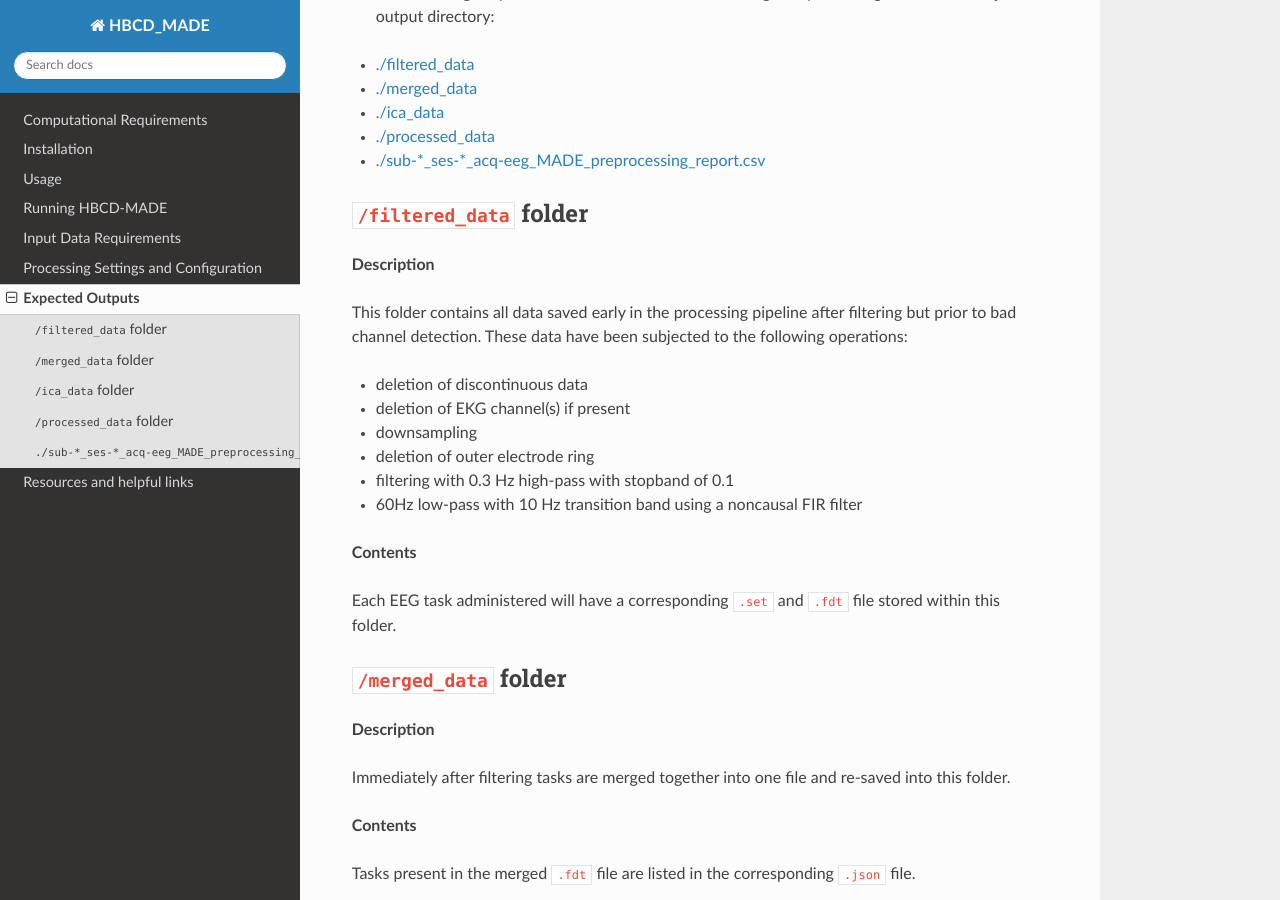
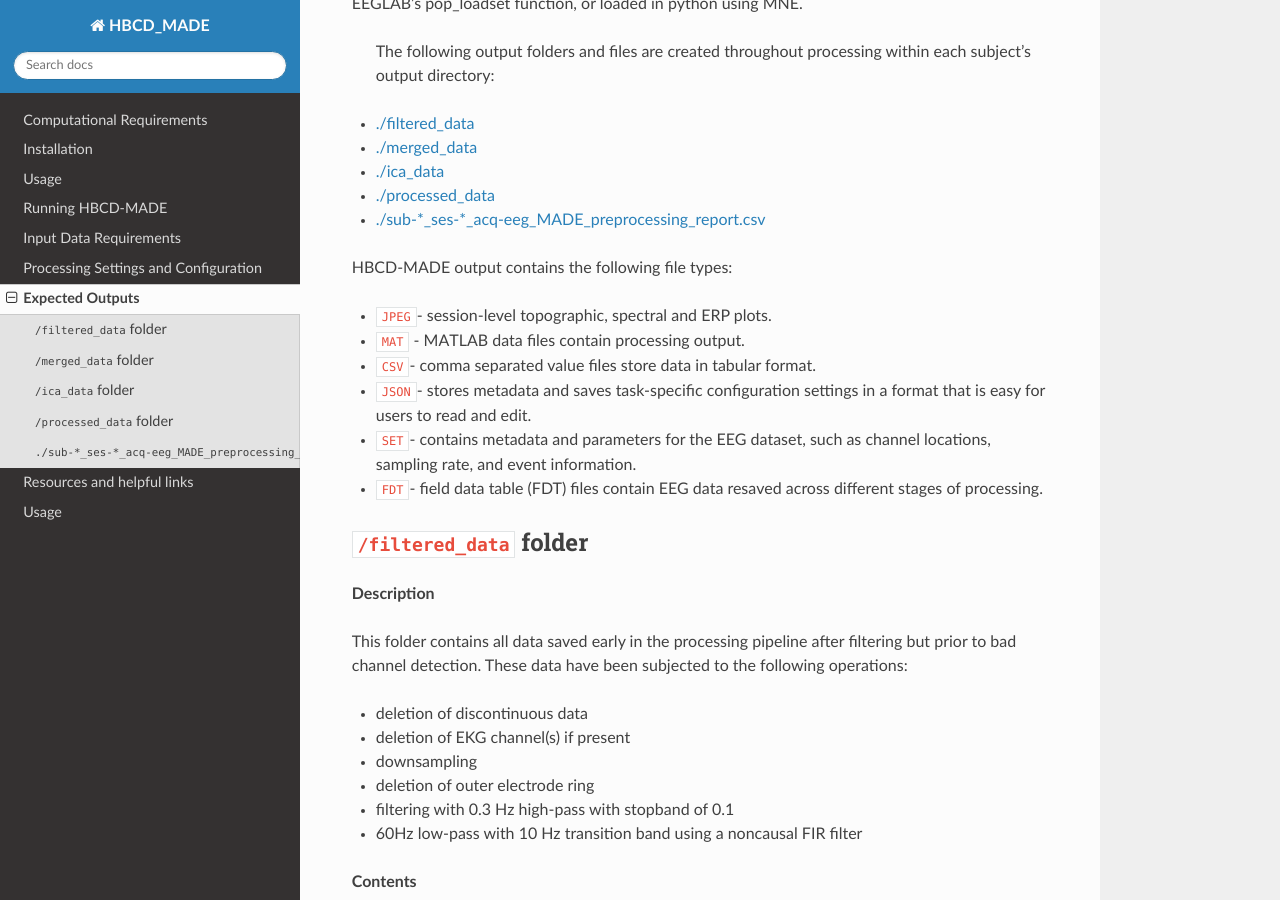
Before and after one commit to DCAN-Labs/HBCD-MADE, a Sphinx documentation site: the page built from docs/source/expected_outputs.rst, in a window 1280 px wide and 900 px high, scrolled down 362 px. Built offline with Sphinx 7.4.7 and the Read the Docs theme 2.0.0, drawn with Linux system fonts in a browser that asks for light colours.

```diff
--- a/docs/source/expected_outputs.rst
+++ b/docs/source/expected_outputs.rst
@@ -3,6 +3,8 @@ Expected Outputs
 ================
 
 The output structure of HBCD-MADE will mimic the input BIDS structure. If you have some EEG file that is found under ``/bids_dir/sub-1/ses-1/eeg/``, then the output of HBCD-MADE will fall under ``output_dir/sub-1/ses-1/eeg/``. The output of HBCD-MADE will primarily be found in *.set EEGLAB formatted data structures. Different stages of data processing will be saved, but the final data elements to be used for subsequent analyses will be found under the ‘processed_data’ folder. If you load an EEG file, from the processed_data folder, it’s ‘data’ field will have dimensions <num_electrodes, num_samples, num_epochs>, with the epochs placed around the events specified in the json file. The .set/.fdt files saved by HBCD-MADE can be loaded back into Matlab with EEGLAB’s pop_loadset function, or loaded in python using MNE.
+
+
  The following output folders and files are created throughout processing within each subject’s output directory:
 
 - :ref:`./filtered_data <./filtered_data>`
@@ -10,6 +12,16 @@ The output structure of HBCD-MADE will mimic the input BIDS structure. If you ha
 - :ref:`./ica_data <./ica_data>`
 - :ref:`./processed_data <./processed_data>`
 - :ref:`./sub-*_ses-*_acq-eeg_MADE_preprocessing_report.csv <./sub-*_ses-*_acq-eeg_MADE_preprocessing_report.csv>`
+
+HBCD-MADE output contains the following file types:
+
+- ``JPEG``- session-level topographic, spectral and ERP plots.
+- ``MAT`` - MATLAB data files contain processing output.
+- ``CSV``- comma separated value files store data in tabular format.
+- ``JSON``- stores metadata and saves task-specific configuration settings in a format that is easy for users to read and edit.
+- ``SET``- contains metadata and parameters for the EEG dataset, such as channel locations, sampling rate, and event information.
+- ``FDT``- field data table (FDT) files contain EEG data resaved across different stages of processing.
+
 
 .. _./filtered_data:
 
--- a/docs/source/installation.rst
+++ b/docs/source/installation.rst
@@ -4,7 +4,7 @@ Installation
 Container
 --------------
 
-The container for HBCD-MADE can be found on Docker Hub. It can be downloaded with Singularity as follows:
+We recommend using the HBCD-MADE container for processing many files. The container for HBCD-MADE can be found on Docker Hub. It can be downloaded with Singularity as follows:
 
 .. code-block:: console
 
@@ -13,13 +13,13 @@ The container for HBCD-MADE can be found on Docker Hub. It can be downloaded wit
 Github
 -------
 
-HBCD-MADE and associated scripts are also available `here <https://github.com/ChildDevLab/MADE-EEG-preprocessing-pipeline>`_.
+If you wish to run HBCD-MADE locally for processing a small number of EEG files, HBCD-MADE and associated scripts are also available `here <https://github.com/ChildDevLab/MADE-EEG-preprocessing-pipeline>`_. Visit `here <LINK>`_. for a tutorial on locally running a test file.
 
 ** Dependencies **
+Users must have MATLAB to use the HBCD-MADE pipeline. HBCD-MADE is known to work well with MATLAB version 2024a. The Signal Processing Toolbox and Statistics/ Machine Learning Toolboxes must also be installed into MATLAB. Users may elect to install the Parallel Processing Toolbox for faster processing. EEGLAB must also be installed, and installation instructions can be found `here <https://sccn.ucsd.edu/eeglab/downloadtoolbox.php/>_. We recommend using EEGLAB version 2023.0.
 
 License
 MADE is freely available under the terms of the GNU General Public License (version 3).
 Installation
 After downloading HBCD-MADE, add it to the MATLAB path. See our tutorial for more information on how to get started once the pipeline is downloaded
 Dependencies
-Users must have MATLAB to use the HBCD-MADE pipeline. HBCD-MADE is known to work well with MATLAB version 2024a. The Signal Processing Toolbox and Statistics/ Machine Learning Toolboxes must also be installed into MATLAB. Users may elect to install the Parallel Processing Toolbox for faster processing. EEGLAB must also be installed, and installation instructions can be found `here <https://sccn.ucsd.edu/eeglab/downloadtoolbox.php/>_. We recommend using EEGLAB version 2023.0.
```
Also changed, not shown: docs/source/data_requirements.rst (+10 -0 lines), docs/source/index.rst (+1 -17 lines), docs/source/resources.rst (+15 -0 lines), docs/source/tutorial.rst (added, +45 -0 lines).
